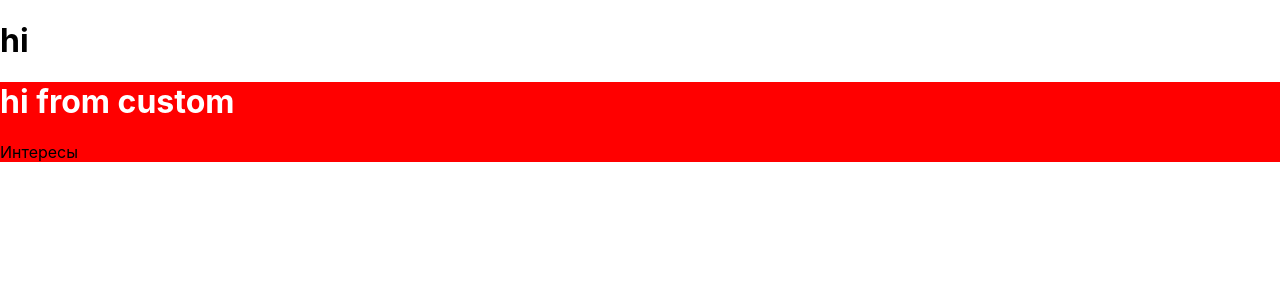
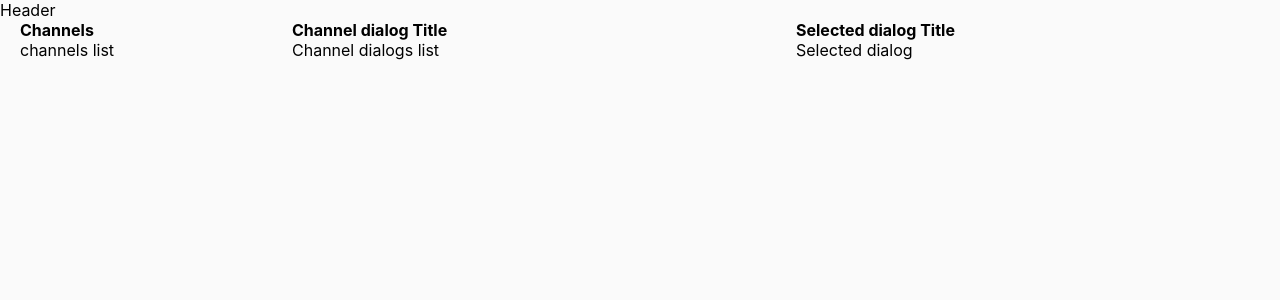
Before and after one commit to ALPOFF/moi-dvor, a React (Create React App) app: page / in a window 1280 px wide. Shown: the top 300 px of the page. Built offline with nearby package versions, Linux system fonts and the light colour scheme.

Commit message:
added components for forum

```diff
--- a/src/App.js
+++ b/src/App.js
@@ -1,12 +1,18 @@
 import React from 'react';
 import './App.scss';
-import CustomComp from "./components/CustomComp/CustomComp";
+import Header from "./components/Header/Header";
+import Channel from "./components/Channel/Channel";
+import ChannelDialogs from "./components/Channel/ChannelDialogs/ChannelDialogs";
+import SelectedDialog from "./components/Channel/SelectedDialog/SelectedDialog";
 
 const App = () => (
-    <div>
-      <h1>hi</h1>
-      <CustomComp />
-
+    <div className="AppContainer">
+        <Header/>
+        <div className="Channel">
+            <div className="ChannelItem" style={{flex: 1}}><Channel/></div>
+            <div className="ChannelItem" style={{flex: 2}}><ChannelDialogs/></div>
+            <div className="ChannelItem" style={{flex: 2}}><SelectedDialog/></div>
+        </div>
     </div>
 );
 
--- a/src/App.scss
+++ b/src/App.scss
@@ -0,0 +1,26 @@
+$bg_color: #FAFAFA;
+
+body {
+    background-color: $bg_color;
+    margin: 0;
+    padding: 0;
+
+    h1, h2, h3, h4, h5 {
+        margin: 0;
+        padding: 0;
+    }
+
+    .AppContainer {
+        display: flex;
+        flex-direction: column;
+
+        .Channel {
+            display: flex;
+            flex-direction: row;
+
+            .ChannelItem {
+                margin: 0 20px;
+            }
+        }
+    }
+}
--- /dev/null
+++ b/src/components/Channel/Channel.jsx
@@ -0,0 +1,13 @@
+import React from "react";
+import ChannelList from "./ChannelList/ChannelList";
+
+const Channel = () => {
+    return (
+        <div>
+            <h4>Channels</h4>
+            <ChannelList/>
+        </div>
+    )
+};
+
+export default Channel;
--- /dev/null
+++ b/src/components/Channel/ChannelDialogs/ChannelDialogs.jsx
@@ -0,0 +1,12 @@
+import React from "react";
+
+const ChannelDialogs = () => {
+    return (
+        <div>
+            <h4>Channel dialog Title</h4>
+            <div>Channel dialogs list</div>
+        </div>
+    )
+};
+
+export default ChannelDialogs;
--- /dev/null
+++ b/src/components/Channel/ChannelList/ChannelList.jsx
@@ -0,0 +1,11 @@
+import React from "react";
+
+const ChannelList = () => {
+    return (
+        <div>
+            channels list
+        </div>
+    )
+};
+
+export default  ChannelList;
--- /dev/null
+++ b/src/components/Channel/SelectedDialog/SelectedDialog.jsx
@@ -0,0 +1,12 @@
+import React from "react";
+
+const SelectedDialog = () => {
+    return (
+        <div>
+            <h4>Selected dialog Title</h4>
+            <div>Selected dialog</div>
+        </div>
+    )
+};
+
+export default SelectedDialog;
--- /dev/null
+++ b/src/components/Header/Header.jsx
@@ -0,0 +1,11 @@
+import React from "react";
+
+const Header = () => {
+    return (
+        <div>
+            Header
+        </div>
+    )
+};
+
+export default Header;
```
Also changed, not shown: src/components/Channel/Channel.scss (added), src/components/Channel/ChannelList/ChannelList.scss (added), src/components/Channel/SelectedDialog/SelectedDialog.scss (added), src/components/Header/Header.scss (added).
